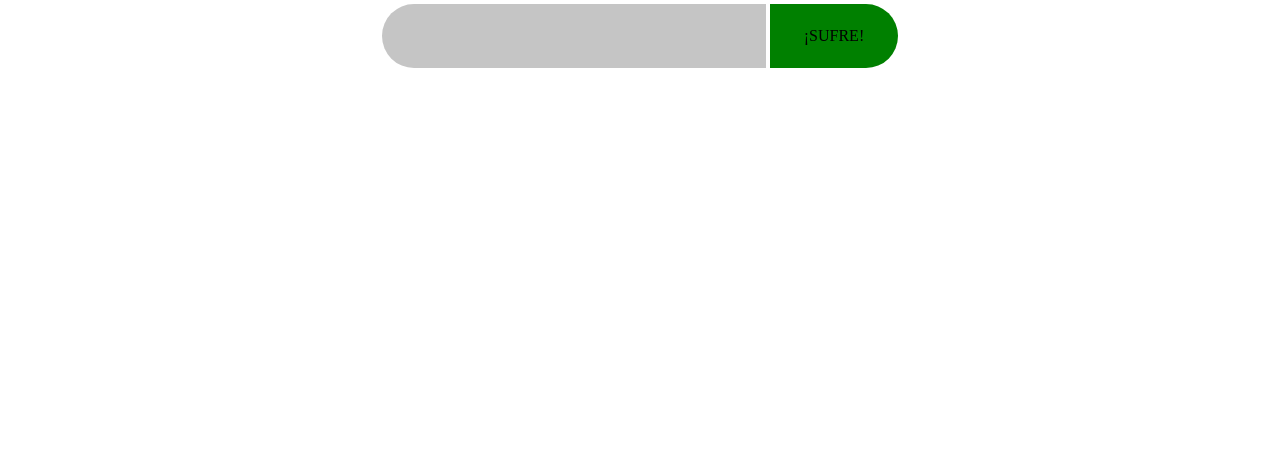
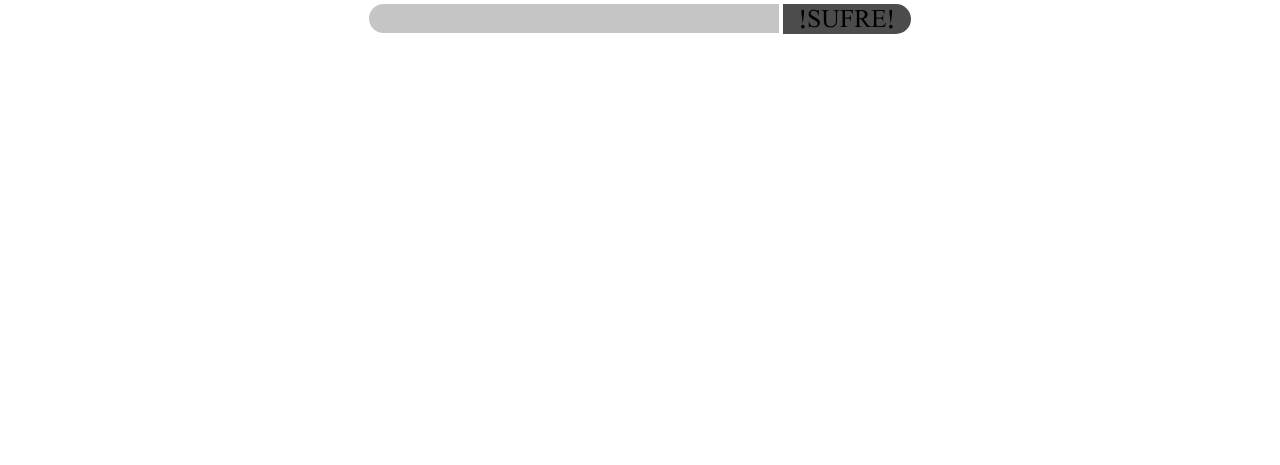
Before and after one commit to Andrespz07/Wheel-of, a website: page public/index.html in a window 1280 px wide. Shown: the part 335-800 px from the top of the page. Drawn offline with Linux system fonts and the light colour scheme.

Commit message:
input botton finished

```diff
--- a/public/css/fonts.css
+++ b/public/css/fonts.css
@@ -16,3 +16,15 @@
     font-style: normal;
     font-weight: normal;
 }
+@font-face {
+    font-family: vampire;
+    src: url('../assets/fonts/Scary_Vampire.ttf') format('truetype');
+    font-style: normal;
+    font-weight: normal;
+}
+@font-face {
+    font-family: dream;
+    src: url('../assets/fonts/DreamOrphans.otf') format('opentype');
+    font-style: normal;
+    font-weight: normal;
+}
--- a/public/index.html
+++ b/public/index.html
@@ -1,5 +1,5 @@
 <!DOCTYPE html>
-<html lang="en">
+<html lang="es">
 <head>
     <meta charset="UTF-8">
     <meta http-equiv="X-UA-Compatible" content="IE=edge">
@@ -14,15 +14,14 @@
     <main>
         <section id="section-button-start">
             <h3>¿A quién le toca sufrir?</h3>
-            <div id="button-input">
-                <input type="text" id="input-name" name="name-user">
-                <input type="submit" id="button-sufre" value="¡SUFRE!">
-            </div>
-        </section>
+            <form id="button-input" action="">
+                <input type="text" id="input-name" name="name-user" required>
+                <input type="submit" id="button-sufre" value="&#33SUFRE!">
+              </form>
+            </section>
         <section id="section-wheel"></section>
         <section id="section-result-actions"></section>
         <section id="section-instructions"></section>
-
     </main>
     <script src="./js/app.js"></script>
 </body>
--- a/src/sass/button-start.scss
+++ b/src/sass/button-start.scss
@@ -7,6 +7,7 @@
         font-size: 4.5vw;
         text-align: center;
         margin-bottom: 2%;
+        font-family: dream;
     }
 
     #button-input {
@@ -16,20 +17,27 @@
        // background-image: url("https://www.google.com/url?sa=i&url=https%3A%2F%2Fwww.freepng.es%2Fpng-zubr6s%2F&psig=AOvVaw0iLx_mLycsVlqJTdwfwnE8&ust=1669462218677000&source=images&cd=vfe&ved=0CBAQjRxqFwoTCJDv4sadyfsCFQAAAAAdAAAAABAs");
 
         #input-name {
-            height: 5vw;
+            height: fit-content;
             border-top-left-radius: 5vw;
             border-bottom-left-radius: 5vw;
-            border: 2px;
             background-color: rgb(197, 197, 197);
             width: 30%;
+            padding-left: 2%;
+            font-size: 2vw;
+            font-family: ghost;
         }
         #button-sufre {
             width: 10%;
-            height: 5vw;
+            height: 2.3vw;
             border-top-right-radius: 5vw;
             border-bottom-right-radius: 5vw;
-            background-color: green;
+            background-color: #4c4c4c;
+            font-size: 2vw;
+            font-family: ghost;
+    }
+        #button-sufre:hover{
+            background-color: #50b748;
+            cursor: pointer;
         }
-
-    }
 }
+}
```
Also changed, not shown: public/assets/fonts/DreamOrphans.otf (added), public/assets/fonts/ScaryVampire.ttf (added), public/css/button-start.css, public/css/default.css, 1 other file.
